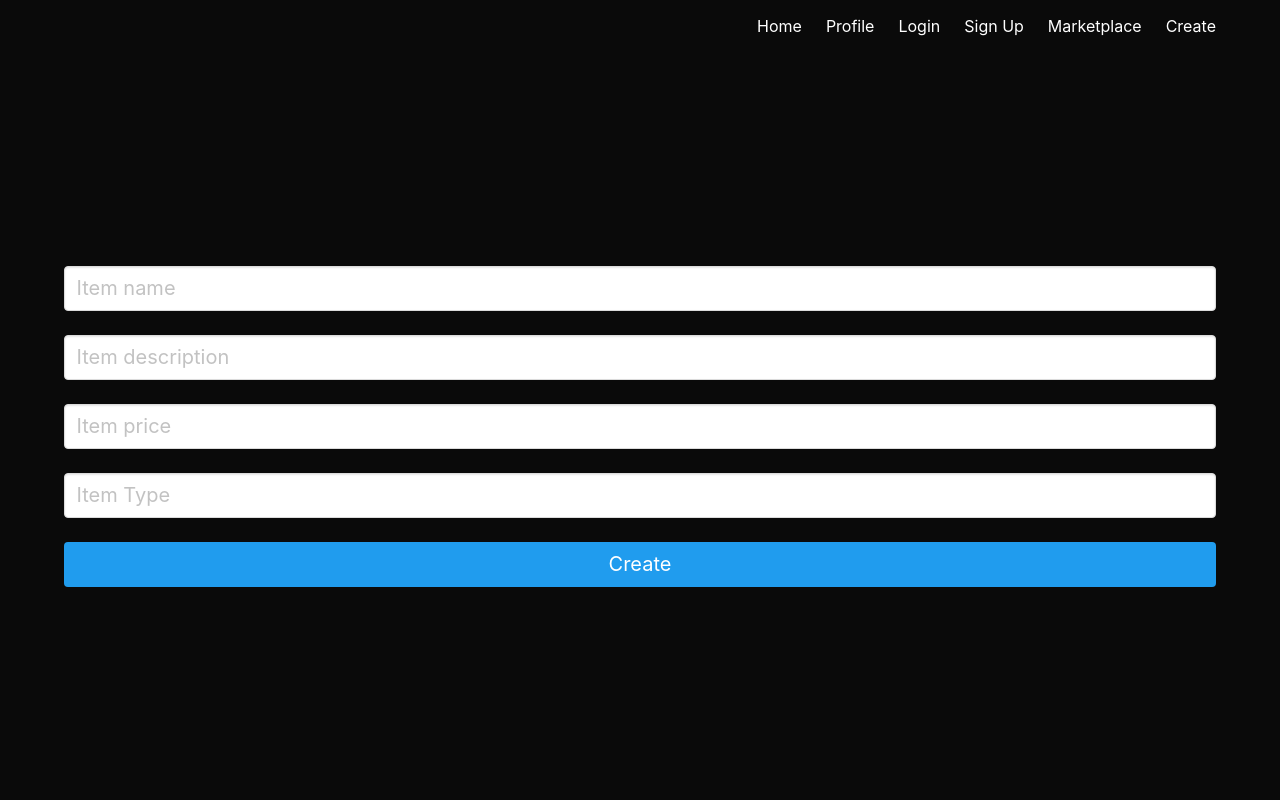
After one commit to Matzoc/SIRS-MerchantWebsite, a Flask app: page /create_item in a window 1280 px wide. The commit adds this page. Run offline with Flask 2, Linux system fonts and the light colour scheme; the visitor is signed in with stand-in values (Sample User, id 1).

Commit message:
implemented item creation;implemented item listing

```diff
--- a/app/__init__.py
+++ b/app/__init__.py
@@ -1,6 +1,7 @@
-from flask import Flask
+from flask import Flask, session
 from flask_sqlalchemy import SQLAlchemy
 from flask_login import LoginManager, login_required, current_user
+from datetime import timedelta
 from functools import wraps
 
 import os
@@ -16,6 +17,7 @@ def admin_login_required(f):
         return f(*args, **kwargs)
 
     return wrap
+
 
 
 def create_app():
@@ -38,6 +40,11 @@ def create_app():
     def load_user(user_id):
         return User.query.get(int(user_id))
 
+    @app.before_request
+    def before_request():
+        session.permanent = True
+        app.permanent_session_lifetime = timedelta(minutes=0.5)
+
     from .auth import auth as auth_blueprint
     app.register_blueprint(auth_blueprint)
 
@@ -48,11 +55,6 @@ def create_app():
 
 
 #add tries to everything(!)
-
-#sessions
-#   session cookie
-#   make the website remember you are logged in
-#   account levels
 
 #Account menu
 #   change password - later
--- a/app/main.py
+++ b/app/main.py
@@ -2,7 +2,8 @@ from flask import Blueprint
 from flask import Flask, render_template, request, make_response
 from flask_login import login_required, current_user
 from functools import wraps
-from . import admin_login_required
+from . import admin_login_required, db
+from .models import Item
 
 main = Blueprint('main', __name__)
 
@@ -23,3 +24,41 @@ def profile():
 @admin_login_required
 def admin():
     return render_template('account.html')
+
+
+
+@main.route('/create_item')
+@login_required
+def create_item_landing():
+    return render_template('create_item.html')
+
+
+@main.route('/create_item', methods = ['POST'])
+@login_required
+def create_item():
+    name, description = request.form.get("name"), request.form.get("description")
+    price,type = request.form.get("price"), request.form.get("type")
+
+    if not (name and description and price):
+        return render_template('create_item.html', error_msg = "all fields are mandatory")
+
+    #filter inputs here
+    new_item = Item(name = name, description = description, price = price, type = type)
+    db.session.add(new_item)
+    db.session.commit()
+
+    return render_template('create_item.html')
+
+
+@main.route('/marketplace')
+def marketplace():
+    items = Item.query.all()
+
+    return render_template('marketplace.html', catalog = items)
+
+
+@main.route('/marketplace/<id>')
+def show_item(id):
+    item = Item.query.filter_by(id=id).first()
+
+    return render_template('view_item.html', item = item)
--- a/app/templates/base.html
+++ b/app/templates/base.html
@@ -28,6 +28,12 @@
                             <a href="/register" class="navbar-item">
                                 Sign Up
                             </a>
+                            <a href="/marketplace" class="navbar-item">
+                                Marketplace
+                            </a>
+                            <a href="/create_item" class="navbar-item">
+                                Create
+                            </a>
                         </div>
                     </div>
                 </div>
--- /dev/null
+++ b/app/templates/create_item.html
@@ -0,0 +1,22 @@
+{% extends "base.html" %}
+
+{% block title %} create item {% endblock %}
+
+{% block content %}
+    {{error_msg}}
+
+    <form action="/create_item" method="post">
+        <input class="input is-medium" type="text" id="name" name="name" placeholder="Item name"><br><br>
+
+        <input class="input is-medium" type="text" id="description" name="description" placeholder="Item description"><br><br>
+
+        <input class="input is-medium" type="text" id="price" name="price" placeholder="Item price"><br><br>
+
+        <input class="input is-medium" type="text" id="type" name="type" placeholder="Item Type"><br><br>
+
+        <input class="button is-block is-info is-medium is-fullwidth" type="submit" value="Create">
+      </form>
+
+
+
+{% endblock %}
--- a/app/templates/marketplace.html
+++ b/app/templates/marketplace.html
@@ -13,7 +13,7 @@
                 <li class="list-group-item catalog-list">
                     <table class="table-responsive">
                         <tr>
-                            <a href="/products/{{element}}">{{element}}</a>
+                            <a href="/marketplace/{{element.name}}">{{element.name}}</a>
                         </tr>
                     </table>
                 </li>
```
Also changed, not shown: app/models.py (+7 -6 lines), app/templates/view_item.html (added, +11 -0 lines).
